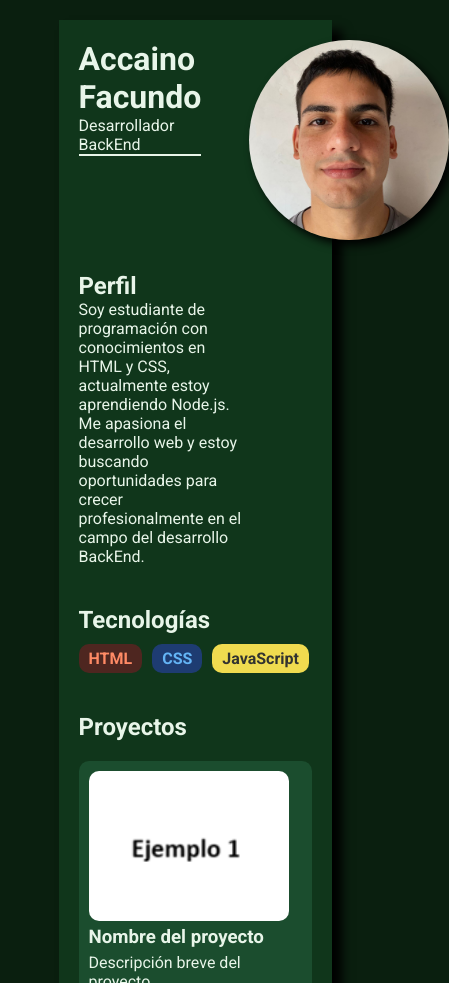
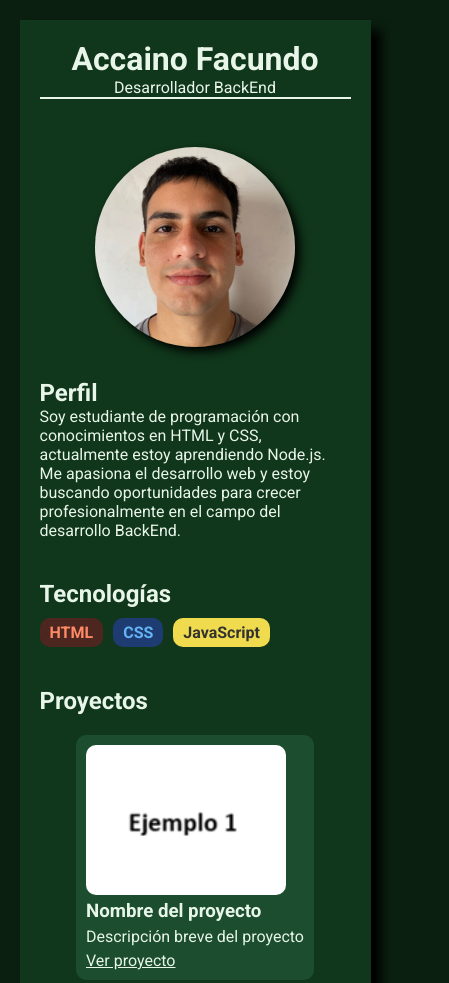
Before and after one commit to facundoaccaino/cv.tecnico, a plain HTML site: page index.html in a window 390 px wide. Shown: the top 983 px of the page, 449 px wide, since content can reach past the window. Drawn offline with Linux system fonts and the light colour scheme.

Commit message:
Cambios para que la pagina sea responsive

```diff
--- a/index.html
+++ b/index.html
@@ -106,7 +106,7 @@
     </div>
     <!-- PIE -->
     <footer>
-      <p class="font-color">2026 - Accaino Facundo</p>
+      <p class="font-color">©CV Tecnico - Accaino Facundo - 2026 </p>
     </footer>
   </body>
 </html>
--- a/styles.css
+++ b/styles.css
@@ -49,7 +49,7 @@ hr {
 
 /* ------------ESTILOS PERFIL */
 .section-profile {
-   width: 70%;
+   width: 70vh;
 }
 
 /* ESTILOS IMAGEN */
@@ -142,3 +142,24 @@ hr {
     object-fit: cover;
     border-radius: 10px;
 }
+
+@media (max-width: 768px) {
+    #back-color {
+        width: 90%;
+    }
+    header {
+        flex-direction: column;
+        align-items: center;
+    }
+    .cont-name {
+        width: 100%;
+        text-align: center;
+    }
+    .section-profile {
+        width: 100%;
+    }
+    .cont-projects {
+        flex-direction: column;
+        align-items: center;
+    }
+}
```
